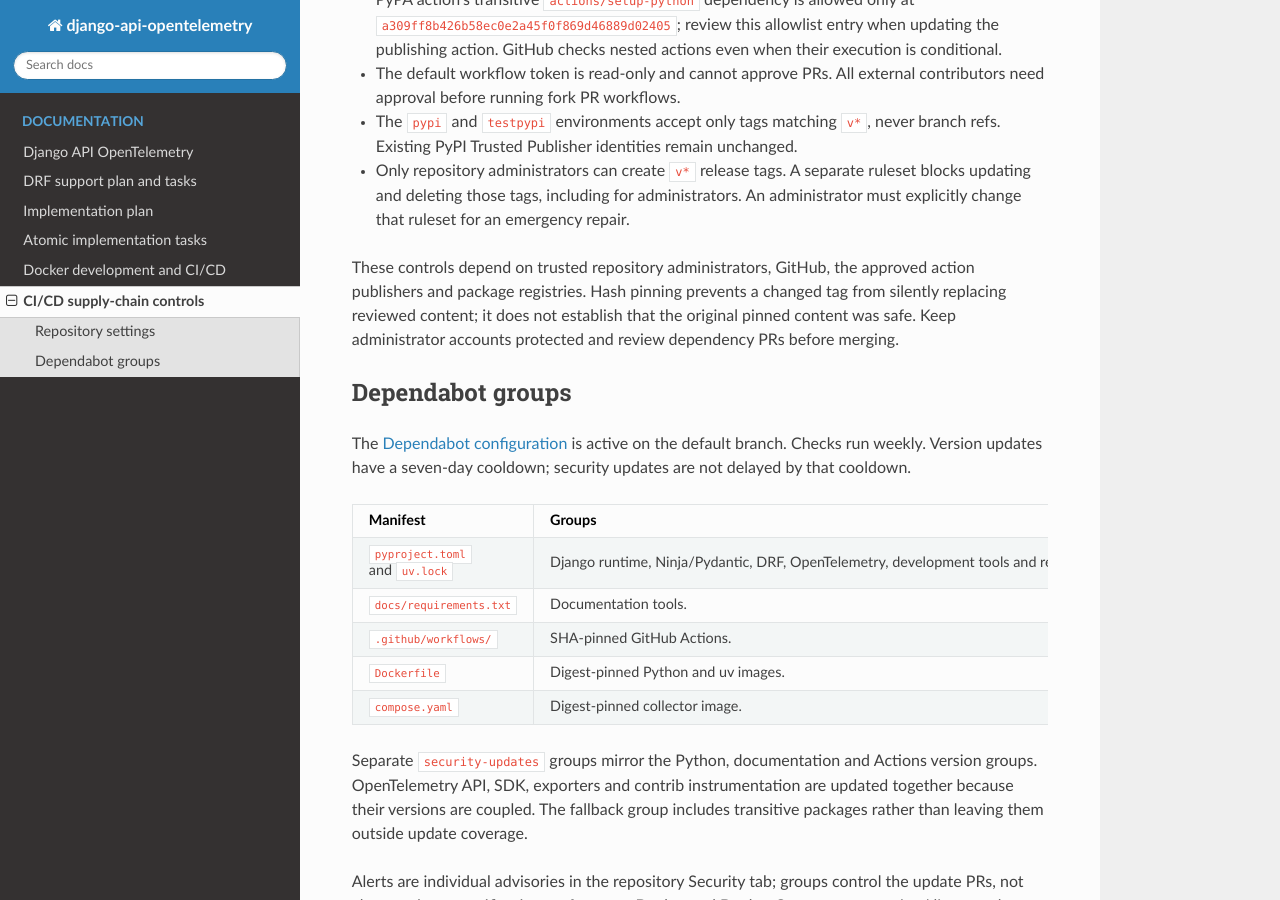
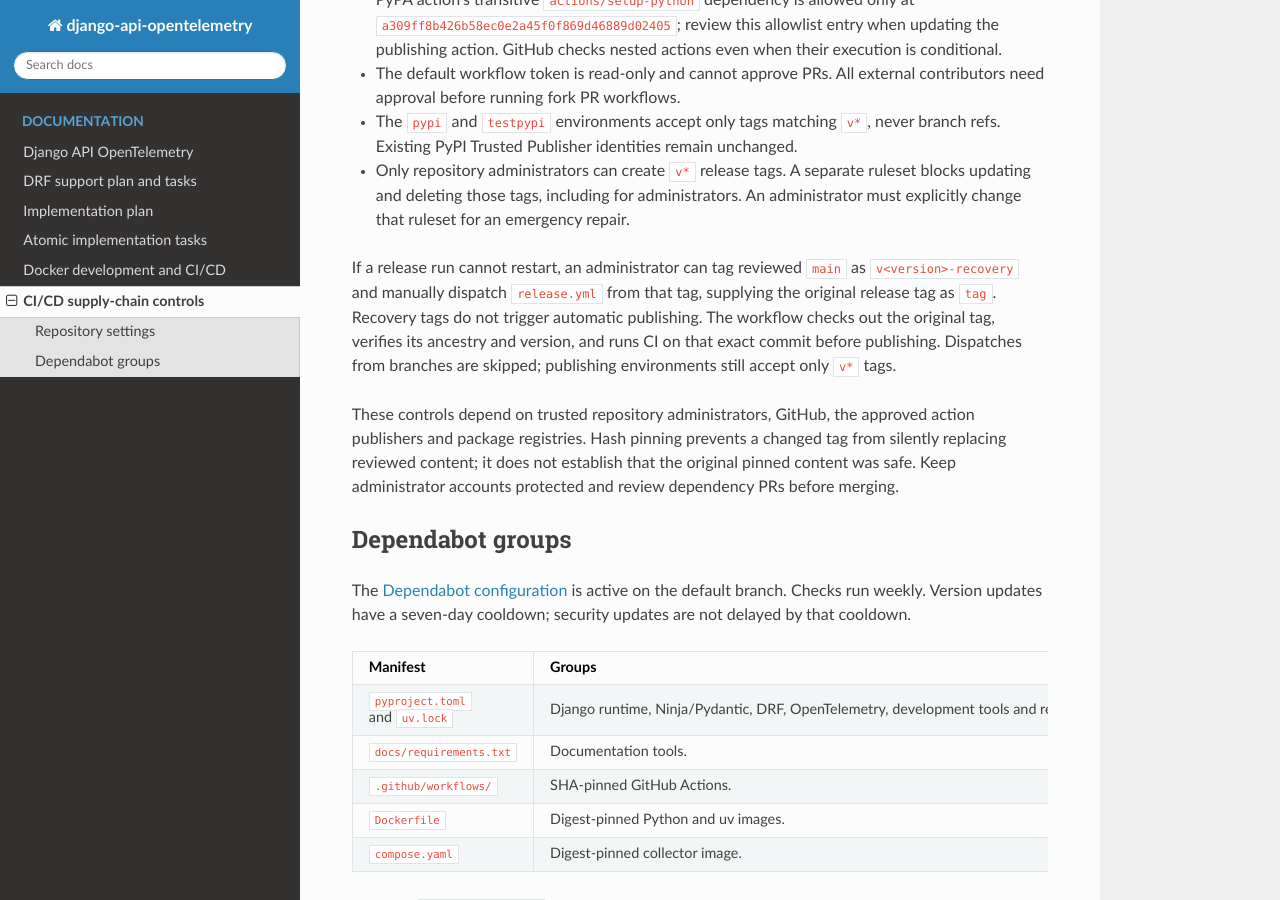
Before and after one commit to minipps/django-api-opentelemetry, a Sphinx documentation site: the page built from docs/supply-chain-security.md, in a window 1280 px wide and 900 px high, scrolled down 543 px. Built offline with Sphinx 7.4.7 and the Read the Docs theme 3.1.0, drawn with Linux system fonts in a browser that asks for light colours.

Commit message:
ci: allow guarded release recovery from immutable tags

```diff
--- a/docs/supply-chain-security.md
+++ b/docs/supply-chain-security.md
@@ -28,6 +28,13 @@
 - Only repository administrators can create `v*` release tags. A separate
   ruleset blocks updating and deleting those tags, including for administrators.
   An administrator must explicitly change that ruleset for an emergency repair.
+
+If a release run cannot restart, an administrator can tag reviewed `main` as
+`v<version>-recovery` and manually dispatch `release.yml` from that tag, supplying
+the original release tag as `tag`. Recovery tags do not trigger automatic
+publishing. The workflow checks out the original tag, verifies its ancestry and
+version, and runs CI on that exact commit before publishing. Dispatches from
+branches are skipped; publishing environments still accept only `v*` tags.
 
 These controls depend on trusted repository administrators, GitHub, the approved
 action publishers and package registries. Hash pinning prevents a changed tag
```
Also changed, not shown: 1 other file.
